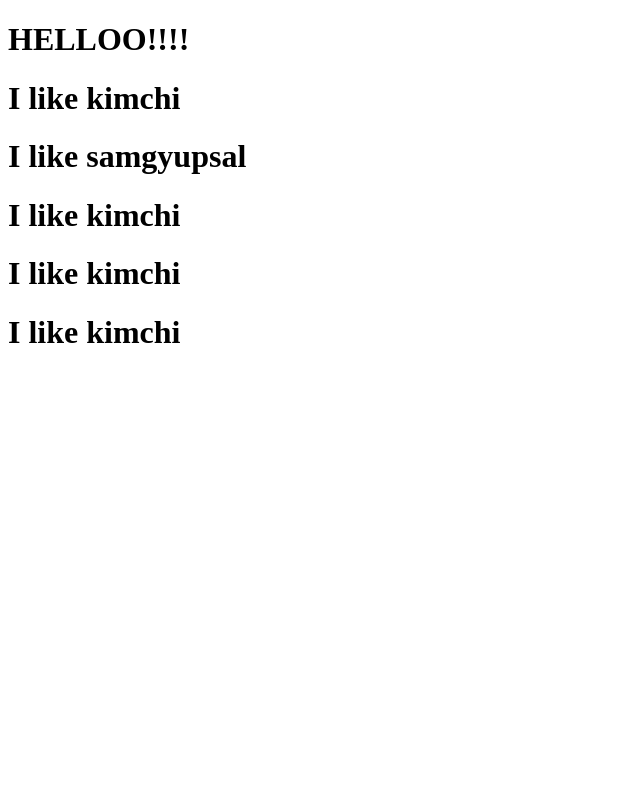
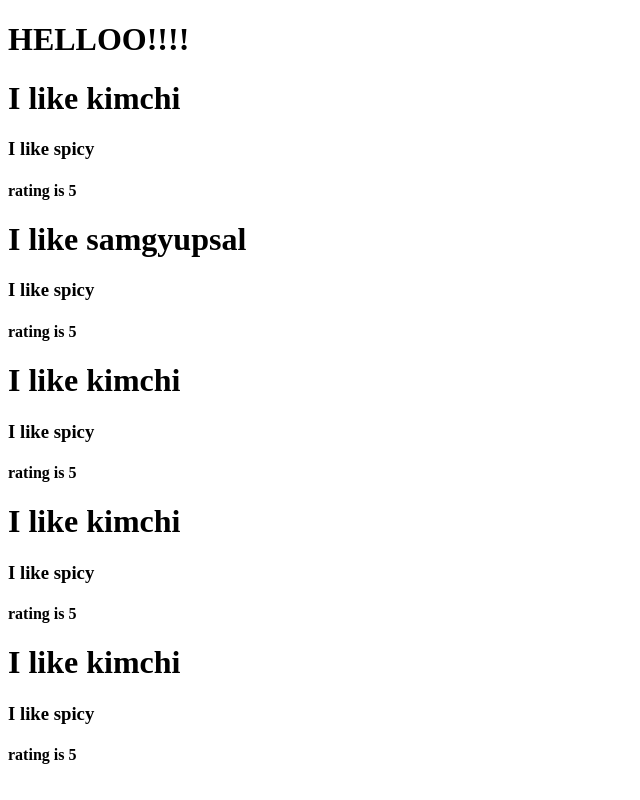
Before and after one commit to hoon2hooni/nomad_coder_movie_app_2021, a React (Create React App) app: page / in a window 1280 px wide. Shown: the whole page, without its empty margins (0-640 px from the left). Built offline with nearby package versions, Linux system fonts and the light colour scheme.

Commit message:
Learn how to use propTypes

```diff
--- a/package.json
+++ b/package.json
@@ -6,6 +6,7 @@
     "@testing-library/jest-dom": "^5.12.0",
     "@testing-library/react": "^11.2.6",
     "@testing-library/user-event": "^12.8.3",
+    "prop-types": "^15.7.2",
     "react": "^17.0.2",
     "react-dom": "^17.0.2",
     "react-scripts": "4.0.3",
--- a/src/App.js
+++ b/src/App.js
@@ -1,29 +1,47 @@
 import React from "react";
+import propTypes from 'prop-types';
 
-function Food({ name }){
-  return <h1> I like {name} </h1> ;
+function Food({ name, flavor, rating}){
+  return (
+    <div>
+      <h1> I like {name} </h1>
+      <h3> I like {flavor}</h3>
+      <h4> rating is {rating} </h4>
+    </div>
+  ) ;
+}
+
+Food.propTypes ={
+  name: propTypes.string.isRequired,
+  flavor: propTypes.string.isRequired,
+  rating: propTypes.string.isRequired
 }
 
 const foodILike = [
   {
     name: "kimchi",
-    flavor: "spicy"
+    flavor: "spicy",
+    rating: 5
   },
   {
     name: "samgyupsal",
-    flavor: "spicy"
+    flavor: "spicy",
+    rating: 5
   },
   {
     name: "kimchi",
-    flavor: "spicy"
+    flavor: "spicy",
+    rating: 5
   },
   {
     name: "kimchi",
-    flavor: "spicy"
+    flavor: "spicy",
+    rating: 5
   },
   {
     name: "kimchi",
-    flavor: "spicy"
+    flavor: "spicy",
+    rating: 5
   }
 ];
 
@@ -38,7 +56,9 @@ function App() {
     {/* food component에 prop name kimch를 줌 */}
     {/* prop  = property야 */}
     {foodILike.map(dish => (
-      <Food name = {dish.name}/>
+      <Food name = {dish.name}
+            flavor = {dish.flavor}
+            rating = {dish.rating}/>
       ))}
 
 
```
Also changed, not shown: 1 other file (tests, documents, lock files or other folders).
